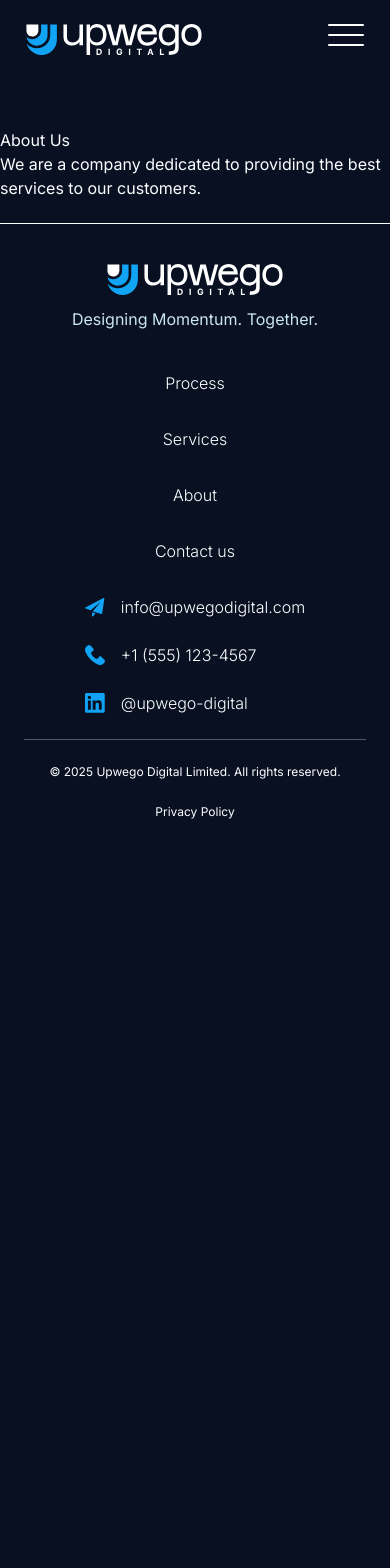
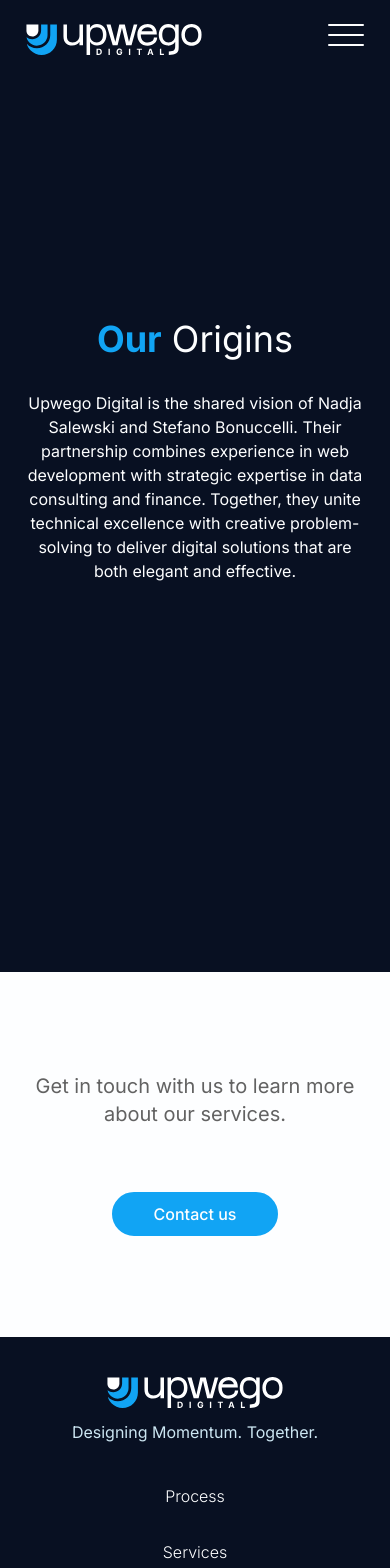
Before and after one commit to stefano76/upwego, a Next.js app: page /about in a window 390 px wide. Shown: the top 1568 px of the page. Before the commit the page ends 844 px from the top, so only its background shows below. Built offline with nearby package versions, Linux system fonts and the light colour scheme.

Commit message:
Implement About page with dynamic content fetching: add API route for about data, create About component with sections for introduction and contact, and enhance styles for improved layout and responsiveness. Include new markdown content for about sections and update button styles for consistency.

```diff
--- a/app/about/page.tsx
+++ b/app/about/page.tsx
@@ -1,8 +1,123 @@
+'use client';
+import { useEffect, useState } from 'react';
+import { renderMarkdown } from '../utils/text';
+import '../styles/about.css';
+import ContactSection from '../components/ContactSection';
+
+interface CTA {
+  linkText: string;
+  linkUrl?: string;
+  color?: 'blue' | 'white';
+}
+
+interface Block {
+  title?: string;
+  text?: string;
+  label?: string;
+  linkText?: string;
+  linkUrl?: string;
+  number?: number;
+  slug?: string;
+  features?: Array<{ title: string; text: string }>;
+  cta?: CTA | CTA[];
+}
+
+interface Section {
+  title?: string;
+  blocks: Record<string, Block>;
+}
+
+interface BlocksData {
+  [sectionId: string]: Section;
+}
+
 export default function About() {
+  const [blocks, setBlocks] = useState<BlocksData | null>(null);
+
+  useEffect(() => {
+    const fetchBlocks = async () => {
+      try {
+        const blocksResponse = await fetch('/api/about');
+
+        if (blocksResponse.ok) {
+          const data = await blocksResponse.json();
+          setBlocks(data);
+        } else {
+          console.error('Failed to fetch about data');
+        }
+      } catch (error) {
+        console.error('Error fetching about data:', error);
+      }
+    };
+    fetchBlocks();
+  }, []);
+
+  if (!blocks) {
+    return (
+      <div className="min-h-screen w-full flex items-center justify-center bg-brand-primary">
+        <div className="animate-spin rounded-full h-12 w-12 border-b-2 border-white"></div>
+      </div>
+    );
+  }
+
   return (
     <div>
-      <h1>About Us</h1>
-      <p>We are a company dedicated to providing the best services to our customers.</p>
+      <section id="about-intro" className="min-h-screen flex flex-col items-center py-16 relative overflow-hidden">
+        <div className="container">
+          {blocks && blocks["about-intro"] && blocks["about-intro"].title && (
+            <h1 className="text-4xl medium:text-5xl large:text-6xl text-brand-tertiary text-center mb-8 mt-[15vh]" dangerouslySetInnerHTML={renderMarkdown(blocks["about-intro"].title, true)}></h1>
+          )}
+          {blocks && blocks["about-intro"] && Object.entries(blocks["about-intro"].blocks).map(([blockId, block]: [string, Block]) => (
+            <div key={blockId} className="medium:text-xl large:text-2xl max-w-[600px] large:max-w-screen-tablet large:leading-relaxed mx-auto text-center" dangerouslySetInnerHTML={renderMarkdown(block.text)}></div>
+          ))}
+        </div>
+      </section>
+
+      <section id="about-owners"></section>
+
+      {blocks && blocks["about-contact"] && (() => {
+        const contactBlocks = Object.values(blocks["about-contact"].blocks) as Block[];
+        const firstBlock = contactBlocks[0];
+        const text = firstBlock?.text;
+
+        // Extract CTAs from the cta field (can be array or single object)
+        let ctas: Array<{ linkText: string; linkUrl?: string; variant: 'blue' | 'white' }> = [];
+        if (firstBlock?.cta) {
+          if (Array.isArray(firstBlock.cta)) {
+            ctas = firstBlock.cta.map((cta: CTA) => {
+              let linkUrl = cta.linkUrl;
+              // If linkUrl doesn't start with http or #, prepend /
+              if (linkUrl && !linkUrl.startsWith('http') && !linkUrl.startsWith('#') && !linkUrl.startsWith('/')) {
+                linkUrl = `/${linkUrl}`;
+              }
+              return {
+                linkText: cta.linkText,
+                linkUrl: linkUrl,
+                variant: cta.color === 'white' ? 'white' : 'blue'
+              };
+            });
+          } else {
+            // Single CTA object
+            let linkUrl = firstBlock.cta.linkUrl;
+            if (linkUrl && !linkUrl.startsWith('http') && !linkUrl.startsWith('#') && !linkUrl.startsWith('/')) {
+              linkUrl = `/${linkUrl}`;
+            }
+            ctas = [{
+              linkText: firstBlock.cta.linkText,
+              linkUrl: linkUrl,
+              variant: firstBlock.cta.color === 'white' ? 'white' : 'blue'
+            }];
+          }
+        }
+
+        return (
+          <ContactSection
+            sectionId="about-contact"
+            text={text}
+            ctas={ctas.length > 0 ? ctas : undefined}
+          />
+        );
+      })()}
     </div>
-  );
+  )
 }
--- /dev/null
+++ b/app/api/about/route.ts
@@ -0,0 +1,12 @@
+import { getAllBlocksData } from "@/lib/content";
+import { NextResponse } from "next/server";
+
+export async function GET() {
+  try {
+    const blocks = await getAllBlocksData('about');
+    return NextResponse.json(blocks);
+  } catch (error) {
+    console.error('Error in API route /api/about:', error);
+    return new NextResponse('Internal Server Error', { status: 500 });
+  }
+}
--- a/app/components/Button/Button.css
+++ b/app/components/Button/Button.css
@@ -1,7 +1,7 @@
 .btn-secondary {
   background-color: theme('colors.brand.secondary');
   color: theme('colors.brand.tertiary');
-  padding: 0.75rem 2.5rem;
+  padding: 0.5rem 2.5rem;
   border-radius: 10rem;
   transition: background-color 0.3s ease, all 0.3s ease;
   font-weight: 500;
--- a/app/services/page.tsx
+++ b/app/services/page.tsx
@@ -88,11 +88,18 @@ export default function Services() {
             {blocks && blocks["services-areas"] && Object.entries(blocks["services-areas"].blocks).map(([blockId, block]: [string, Block]) => (
               <div key={blockId} className={`box box-${block.slug} p-8 desktop:p-12 mb-10 max-w-screen-small mx-auto ${block.slug === 'combined' ? 'neon-border-secondary' : ''}`}>
                 <div className="content flex flex-col desktop:flex-row gap-12 justify-between">
-                  <div className="intro desktop:w-1/3 relative pt-20 desktop:pt-0">
+                  <div className={`intro desktop:w-1/3 relative ${block.slug === 'combined' ? 'pt-24' : 'pt-20'} desktop:pt-0`}>
                     <h2 className="text-4xl medium-large:text-5xl font-bold text-brand-secondary mb-8"
                     dangerouslySetInnerHTML={{ __html: block.title || '' }}></h2>
                     <div className="text text-xl text-bodyText" dangerouslySetInnerHTML={renderMarkdown(block.text)}></div>
-                    <Image src={`/img/services-${block.slug}-icon.svg`} alt={block.title || 'Service icon'} width={86} height={70} className="absolute top-0 desktop:top-auto desktop:bottom-[-10px] left-0" />
+                    {block.slug === 'combined' ? (
+                      <div className="absolute top-0 desktop:top-auto desktop:bottom-[-10px] left-0 flex gap-4 items-start">
+                        <Image src={`/img/services-combined-icon-data.svg`} alt="Data Solutions" width={82} height={71} className="" />
+                        <Image src={`/img/services-combined-icon-web.svg`} alt="Web and App Development" width={67} height={62} className="" />
+                      </div>
+                    ) : (
+                      <Image src={`/img/services-${block.slug}-icon.svg`} alt={block.title || 'Service icon'} width={86} height={70} className="absolute top-0 desktop:top-auto desktop:bottom-[-10px] left-0" />
+                    )}
                   </div>
                   <div className="features desktop:w-[50%]">
                     <ul>
--- /dev/null
+++ b/app/styles/about.css
@@ -0,0 +1,7 @@
+body.page-about > .main {
+  min-height: 100vh;
+}
+
+#about-intro h1 b {
+  color: theme('colors.brand.secondary');
+}
--- /dev/null
+++ b/content/blocks/about-contact-text.md
@@ -0,0 +1,7 @@
+---
+text: "Get in touch with us to learn more about our services."
+cta:
+  - color: blue
+    linkText: "Contact us"
+    linkUrl: "#contact"
+---
--- /dev/null
+++ b/content/blocks/about-intro-text.md
@@ -0,0 +1,3 @@
+---
+text: "Upwego Digital is the shared vision of Nadja Salewski and Stefano Bonuccelli. Their partnership combines experience in web development with strategic expertise in data consulting and finance. Together, they unite technical excellence with creative problem-solving to deliver digital solutions that are both elegant and effective."
+---
--- /dev/null
+++ b/content/pages/about.md
@@ -0,0 +1,9 @@
+---
+slug: "/about"
+sections:
+  - about-intro
+  - about-owners
+  - about-values
+  - about-work
+  - about-contact
+---
--- /dev/null
+++ b/content/sections/about-contact.md
@@ -0,0 +1,5 @@
+---
+id: "about-contact"
+blocks:
+  - about-contact-text
+---
--- /dev/null
+++ b/content/sections/about-intro.md
@@ -0,0 +1,6 @@
+---
+id: "about-intro"
+title: "**Our** Origins"
+blocks:
+  - about-intro-text
+---
```
Also changed, not shown: content/sections/services-intro.md (+1 -1 lines), public/img/services-combined-icon-data.svg (added), public/img/services-combined-icon-web.svg (added).
